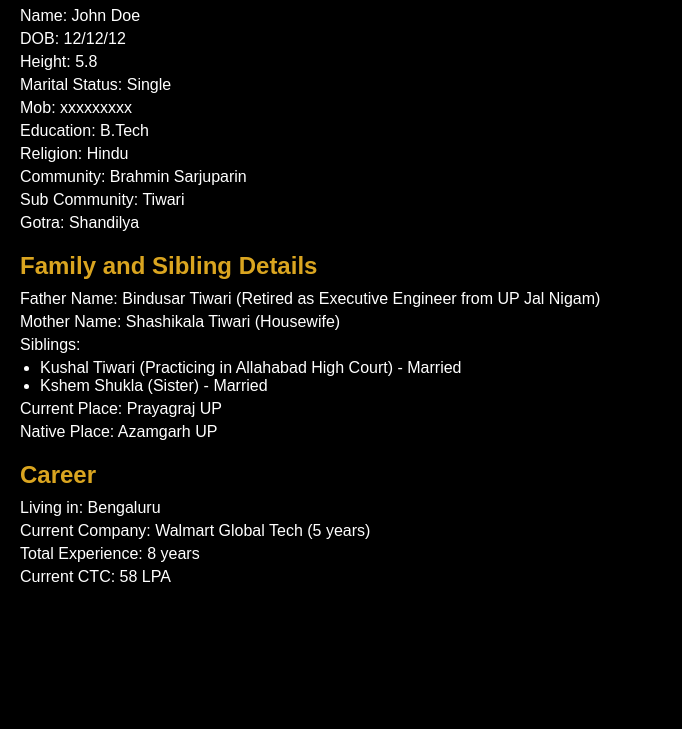
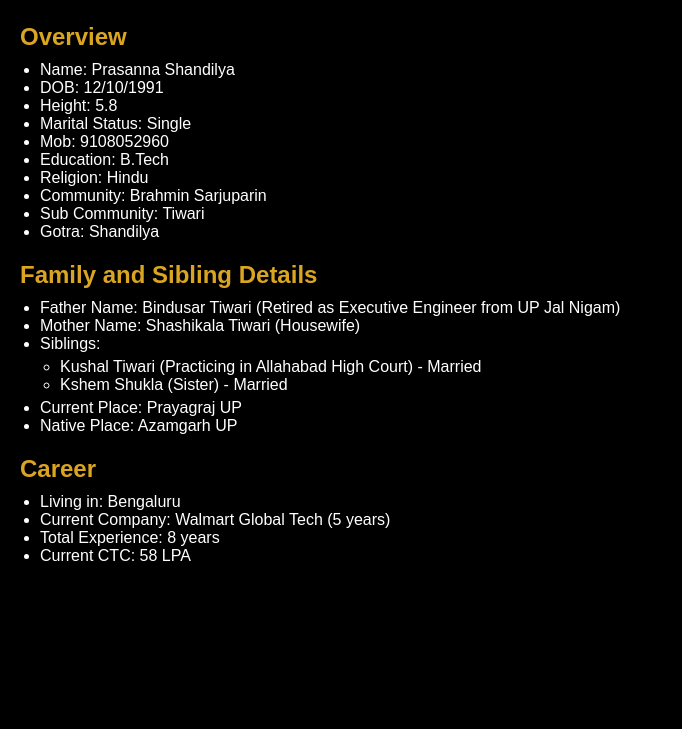
Before and after one commit to ShandilyaPrasanna/biodata, a plain HTML site: page index.html in a window 1280 px wide. Shown: the part 71-800 px from the top of the page, without its empty margins (0-682 px from the left). Drawn offline with Linux system fonts and the light colour scheme.

Commit message:
Update index.html

```diff
--- a/index.html
+++ b/index.html
@@ -8,38 +8,46 @@
     <script defer src="script.js"></script>
 </head>
 <body>
+ <h1 id="bio">Biodata</h1>
     <div class="container">
         <section class="overview">
             <h1>Overview</h1>
-            <p>Name: John Doe</p>
-            <p>DOB: 12/12/12</p>
-            <p>Height: 5.8</p>
-            <p>Marital Status: Single</p>
-            <p>Mob: xxxxxxxxx</p>
-            <p>Education: B.Tech</p>
-            <p>Religion: Hindu</p>
-            <p>Community: Brahmin Sarjuparin</p>
-            <p>Sub Community: Tiwari</p>
-            <p>Gotra: Shandilya</p>
+            <ul>
+                <li><span class="bold-text">Name:</span> Prasanna Shandilya</li>
+                <li><span class="bold-text">DOB:</span> 12/10/1991</li>
+                <li><span class="bold-text">Height:</span> 5.8</li>
+                <li><span class="bold-text">Marital Status:</span> Single</li>
+                <li><span class="bold-text">Mob:</span> 9108052960</li>
+                <li><span class="bold-text">Education:</span> B.Tech</li>
+                <li><span class="bold-text">Religion:</span> Hindu</li>
+                <li><span class="bold-text">Community:</span> Brahmin Sarjuparin</li>
+                <li><span class="bold-text">Sub Community:</span> Tiwari</li>
+                <li><span class="bold-text">Gotra:</span> Shandilya</li>
+            </ul>
         </section>
         <section class="family">
             <h1>Family and Sibling Details</h1>
-            <p>Father Name: Bindusar Tiwari (Retired as Executive Engineer from UP Jal Nigam)</p>
-            <p>Mother Name: Shashikala Tiwari (Housewife)</p>
-            <p>Siblings:</p>
             <ul>
-                <li>Kushal Tiwari (Practicing in Allahabad High Court) - Married</li>
-                <li>Kshem Shukla (Sister) - Married</li>
+                <li><span class="bold-text">Father Name:</span> Bindusar Tiwari (Retired as Executive Engineer from UP Jal Nigam)</li>
+                <li><span class="bold-text">Mother Name:</span> Shashikala Tiwari (Housewife)</li>
+                <li><span class="bold-text">Siblings:</span>
+                    <ul>
+                        <li>Kushal Tiwari (Practicing in Allahabad High Court) - Married</li>
+                        <li>Kshem Shukla (Sister) - Married</li>
+                    </ul>
+                </li>
+                <li><span class="bold-text">Current Place:</span> <span id="place">Prayagraj UP</span></li>
+                <li><span class="bold-text">Native Place:</span> Azamgarh UP</li>
             </ul>
-            <p>Current Place: <span id="place">Prayagraj UP</span></p>
-            <p>Native Place: Azamgarh UP</p>
         </section>
         <section class="career">
             <h1>Career</h1>
-            <p>Living in: Bengaluru</p>
-            <p>Current Company: Walmart Global Tech (5 years)</p>
-            <p>Total Experience: 8 years</p>
-            <p>Current CTC: 58 LPA</p>
+            <ul>
+                <li><span class="bold-text">Living in:</span> Bengaluru</li>
+                <li><span class="bold-text">Current Company:</span> Walmart Global Tech (5 years)</li>
+                <li><span class="bold-text">Total Experience:</span> 8 years</li>
+                <li><span class="bold-text">Current CTC:</span> 58 LPA</li>
+            </ul>
         </section>
     </div>
     <div id="video-container">
@@ -47,6 +55,7 @@
             <source src="placeholder.mp4" type="video/mp4">
             Your browser does not support the video tag.
         </video>
+        <button id="close-btn">Close</button>
     </div>
 </body>
 </html>
```
